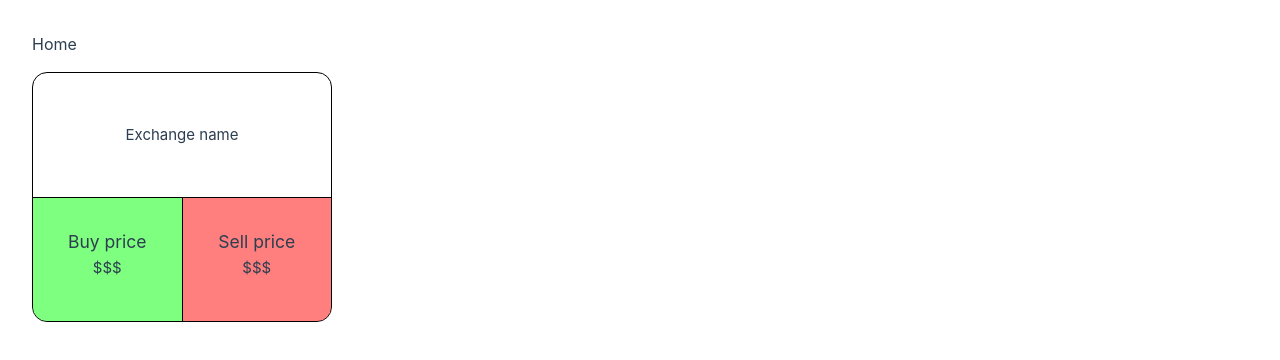
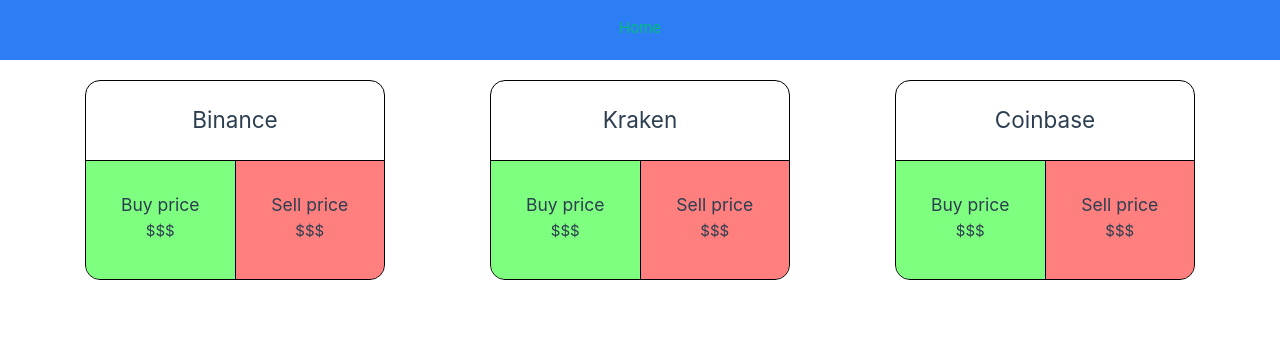
Before and after one commit to Josh-Zak/arbitrage_bot, a Vue app: page / in a window 1280 px wide. Shown: the top 360 px of the page. Built offline with nearby package versions, Linux system fonts and the light colour scheme.

Commit message:
Added some formatting and styling

```diff
--- a/src/App.vue
+++ b/src/App.vue
@@ -18,65 +18,14 @@
 
 
 <style scoped>
-header {
-  line-height: 1.5;
-  max-height: 100vh;
+nav{
+  height: 60px;
+  background-color: rgb(45, 125, 245);
+  text-align: center;
+  padding: 10px 0;
 }
 
-.logo {
-  display: block;
-  margin: 0 auto 2rem;
-}
-
-nav {
-  width: 100%;
-  font-size: 12px;
-  text-align: center;
-  margin-top: 2rem;
-}
-
-nav a.router-link-exact-active {
-  color: var(--color-text);
-}
-
-nav a.router-link-exact-active:hover {
-  background-color: transparent;
-}
-
-nav a {
-  display: inline-block;
-  padding: 0 1rem;
-  border-left: 1px solid var(--color-border);
-}
-
-nav a:first-of-type {
-  border: 0;
-}
-
-@media (min-width: 1024px) {
-  header {
-    display: flex;
-    place-items: center;
-    padding-right: calc(var(--section-gap) / 2);
-  }
-
-  .logo {
-    margin: 0 2rem 0 0;
-  }
-
-  header .wrapper {
-    display: flex;
-    place-items: flex-start;
-    flex-wrap: wrap;
-  }
-
-  nav {
-    text-align: left;
-    margin-left: -1rem;
-    font-size: 1rem;
-
-    padding: 1rem 0;
-    margin-top: 1rem;
-  }
+nav a{
+  line-height: 35px;
 }
 </style>
--- a/src/assets/main.css
+++ b/src/assets/main.css
@@ -1,9 +1,7 @@
 @import './base.css';
 
 #app {
-  max-width: 1280px;
   margin: 0 auto;
-  padding: 2rem;
   font-weight: normal;
 }
 
@@ -24,6 +22,5 @@
 @media (min-width: 1024px) {
   #app {
     grid-template-columns: 1fr 1fr;
-    padding: 0 2rem;
   }
 }
--- a/src/components/Exchange.vue
+++ b/src/components/Exchange.vue
@@ -1,7 +1,7 @@
 <template>
     <div class="box">
         <div class="top">
-            Exchange name
+            <h2>{{ name }}</h2>
         </div>
         <div class="bottom">
             <div class="buy">
@@ -18,7 +18,10 @@
 
 <script>
 export default{
-    name: 'Exchange'
+    name: 'Exchange',
+    props: [
+        'name'
+    ]
 }
 </script>
 
@@ -29,15 +32,24 @@
     display: flex;
     flex-direction: column;
     width: 300px;
-    height: 250px;
+    height: 200px;
     border: solid 1px black;
     border-radius: 15px;
     overflow: hidden;
+    margin: 20px;
 }
+
+.top{
+    flex: 2;
+}
+
+.bottom{
+    flex: 3;
+}
+
 
 .top, .bottom{
     display: flex;
-    flex: 1;
     justify-content: center;
     align-items: center;
 }
--- a/src/views/HomeView.vue
+++ b/src/views/HomeView.vue
@@ -1,5 +1,12 @@
 <template>
-    <Exchange />
+    <div class="exchangeContainer">
+        <Exchange name="Binance"/>
+        <Exchange name="Kraken"/>
+        <Exchange name="Coinbase"/>
+        <!-- <Exchange name="Exchange 4"/>
+        <Exchange name="Exchange 5"/> -->
+    </div>
+
 </template>
 
 <script>
@@ -8,6 +15,14 @@
 export default {
     components: {
         Exchange
-    }
+    },
 }
 </script>
+
+
+<style>
+.exchangeContainer{
+    display: flex;
+    justify-content: space-evenly;
+}
+</style>
```
